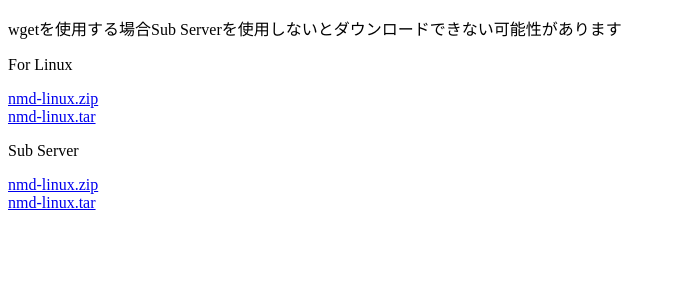
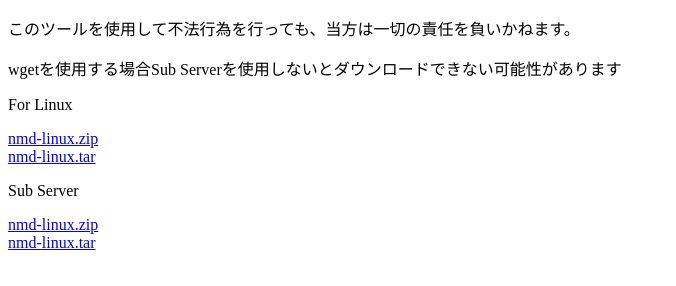
Before and after one commit to n624-dev/portfolio-v1.1, a plain HTML site: page file/nmd.html in a window 1280 px wide. Shown: the whole page, without its empty margins (0-676 px from the left). Drawn offline with Linux system fonts and the light colour scheme.

Commit message:
Update nmd.html

```diff
--- a/file/nmd.html
+++ b/file/nmd.html
@@ -5,6 +5,7 @@
     <title>nmd</title>
 </head>
 <body>
+    <p>このツールを使用して不法行為を行っても、当方は一切の責任を負いかねます。</p>
     <p>wgetを使用する場合Sub Serverを使用しないとダウンロードできない可能性があります</p>
     <p>For Linux</p>
     <a href="nmd-linux.zip">nmd-linux.zip</a>
```
